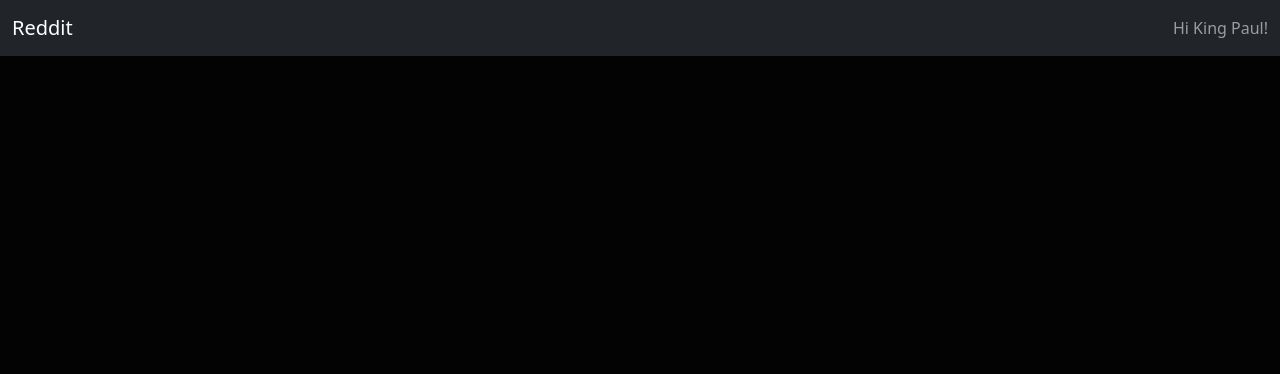
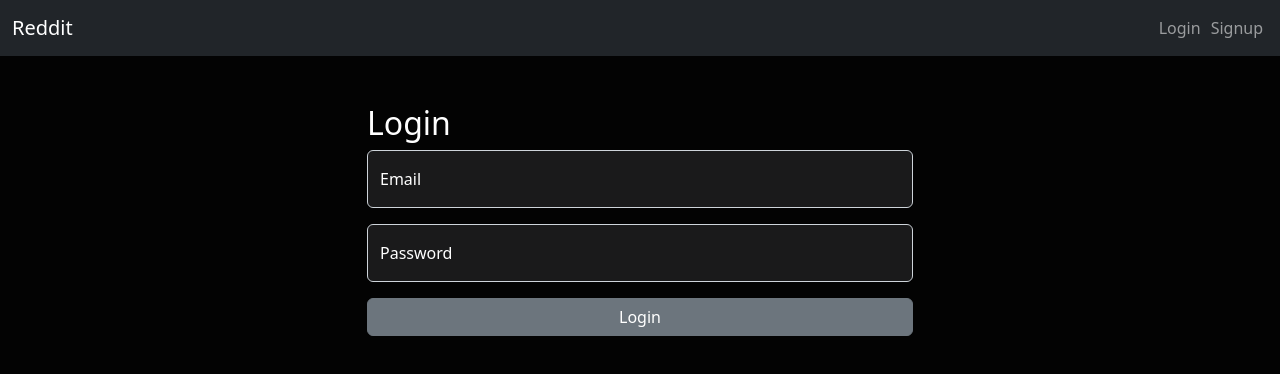
Before and after one commit to Kengpul/reddit, a React (Create React App) app in the folder frontend/: page /login in a window 1280 px wide. Shown: the top 374 px of the page. Built offline with nearby package versions, Linux system fonts and the light colour scheme; no server answers.

Commit message:
authentication pages

```diff
--- a/frontend/src/App.css
+++ b/frontend/src/App.css
@@ -12,3 +12,13 @@
   background-color: #030303;
   color: #fff;
 }
+
+.nav-user a {
+  color: #ffffff8c;
+  text-decoration: none;
+  margin: 0 5px;
+}
+
+.nav-user a:hover {
+  color: white;
+}
--- a/frontend/src/App.js
+++ b/frontend/src/App.js
@@ -8,6 +8,8 @@
 import Submit from './pages/Submit/Submit';
 import ShowPost from './pages/Post/ShowPost';
 import Error from './pages/Error/Error';
+import Signup from './pages/User/Signup';
+import Login from './pages/User/Login';
 
 function App() {
   return (
@@ -17,6 +19,8 @@
         <Routes>
           <Route path='/' element={<Home />} />
           <Route path='/submit' element={<Submit />} />
+          <Route path='/signup' element={<Signup />} />
+          <Route path='/login' element={<Login />} />
           <Route path='/post/:id' element={<ShowPost />} />
           <Route path='/post/:id/edit' element={<Submit />} />
           <Route path='*' element={<Error />} />
--- a/frontend/src/components/Navbar/NavigationBar.js
+++ b/frontend/src/components/Navbar/NavigationBar.js
@@ -1,11 +1,11 @@
 import { useState } from 'react';
+import { Link } from 'react-router-dom';
 
 import {
     Collapse,
     Navbar,
     NavbarToggler,
     NavbarBrand,
-    NavbarText,
 } from 'reactstrap';
 
 export default function NavigationBar() {
@@ -19,7 +19,10 @@
                 <NavbarBrand href="/">Reddit</NavbarBrand>
                 <NavbarToggler onClick={toggle} />
                 <Collapse isOpen={isOpen} navbar>
-                    <NavbarText className='ms-auto'>Hi King Paul!</NavbarText>
+                    <div className='ms-auto nav-user'>
+                        <Link to='/login'>Login</Link>
+                        <Link to='/signup'>Signup</Link>
+                    </div>
                 </Collapse>
             </Navbar>
         </div>
--- /dev/null
+++ b/frontend/src/pages/User/Login.js
@@ -0,0 +1,80 @@
+import { useState } from 'react';
+
+import {
+    Container,
+    Row,
+    Col,
+    Form,
+    FormGroup,
+    FormFeedback,
+    Button,
+    Input,
+    Label
+} from 'reactstrap';
+import './User.css';
+
+export default function Login() {
+    const [email, setEmail] = useState('');
+    const [password, setPassword] = useState('');
+    const [checkEmail, setCheckEmail] = useState(false);
+    const [checkPassword, setCheckPassword] = useState(false);
+
+    const handleSubmit = (e) => {
+        e.preventDefault();
+        setCheckEmail(false);
+        setCheckPassword(false);
+        if (!email) return setCheckEmail(true);
+        if (!password) return setCheckPassword(true);
+
+        console.log(email, password);
+    }
+
+    return (
+        <Container>
+            <Row>
+                <Col md={{ size: 6, offset: 3 }}>
+                    <Form onSubmit={handleSubmit} className='my-5'>
+                        <h2>Login</h2>
+                        <FormGroup floating>
+                            <Input
+                                id="email"
+                                name="email"
+                                type="email"
+                                placeholder='email'
+                                onChange={(e) => setEmail(e.target.value)}
+                                value={email}
+                                invalid={checkEmail}
+                            />
+                            <FormFeedback invalid="true">
+                                Email cannot be blank!
+                            </FormFeedback>
+                            <Label for="email">
+                                Email
+                            </Label>
+                        </FormGroup>
+                        <FormGroup floating>
+                            <Input
+                                id="password"
+                                name="password"
+                                type="password"
+                                placeholder='pasword'
+                                onChange={(e) => setPassword(e.target.value)}
+                                value={password}
+                                invalid={checkPassword}
+                            />
+                            <FormFeedback invalid="true">
+                                Password cannot be blank!
+                            </FormFeedback>
+                            <Label for="password">
+                                Password
+                            </Label>
+                        </FormGroup>
+                        <Button className='w-100'>
+                            Login
+                        </Button>
+                    </Form>
+                </Col>
+            </Row>
+        </Container>
+    )
+}
--- /dev/null
+++ b/frontend/src/pages/User/Signup.js
@@ -0,0 +1,80 @@
+import { useState } from 'react';
+
+import {
+    Container,
+    Row,
+    Col,
+    Form,
+    FormGroup,
+    FormFeedback,
+    Button,
+    Input,
+    Label
+} from 'reactstrap';
+import './User.css';
+
+export default function Signup() {
+    const [email, setEmail] = useState('');
+    const [password, setPassword] = useState('');
+    const [checkEmail, setCheckEmail] = useState(false);
+    const [checkPassword, setCheckPassword] = useState(false);
+
+    const handleSubmit = (e) => {
+        e.preventDefault();
+        setCheckEmail(false);
+        setCheckPassword(false);
+        if (!email) return setCheckEmail(true);
+        if (!password) return setCheckPassword(true);
+
+        console.log(email, password);
+    }
+
+    return (
+        <Container>
+            <Row>
+                <Col md={{ size: 6, offset: 3 }}>
+                    <Form onSubmit={handleSubmit} className='my-5'>
+                        <h2>Signup</h2>
+                        <FormGroup floating>
+                            <Input
+                                id="email"
+                                name="email"
+                                type="email"
+                                placeholder='email'
+                                onChange={(e) => setEmail(e.target.value)}
+                                value={email}
+                                invalid={checkEmail}
+                            />
+                            <FormFeedback invalid="true">
+                                Email cannot be blank!
+                            </FormFeedback>
+                            <Label for="email">
+                                Email
+                            </Label>
+                        </FormGroup>
+                        <FormGroup floating>
+                            <Input
+                                id="password"
+                                name="password"
+                                type="password"
+                                placeholder='pasword'
+                                onChange={(e) => setPassword(e.target.value)}
+                                value={password}
+                                invalid={checkPassword}
+                            />
+                            <FormFeedback invalid="true">
+                                Password cannot be blank!
+                            </FormFeedback>
+                            <Label for="password">
+                                Password
+                            </Label>
+                        </FormGroup>
+                        <Button className='w-100'>
+                            Signup
+                        </Button>
+                    </Form>
+                </Col>
+            </Row>
+        </Container>
+    )
+}
--- /dev/null
+++ b/frontend/src/pages/User/User.css
@@ -0,0 +1,5 @@
+#email,
+#password {
+    background-color: var(--primary-color);
+    color: white;
+}
```
